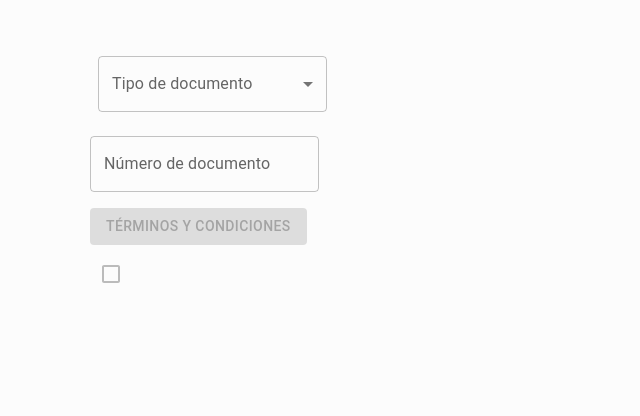
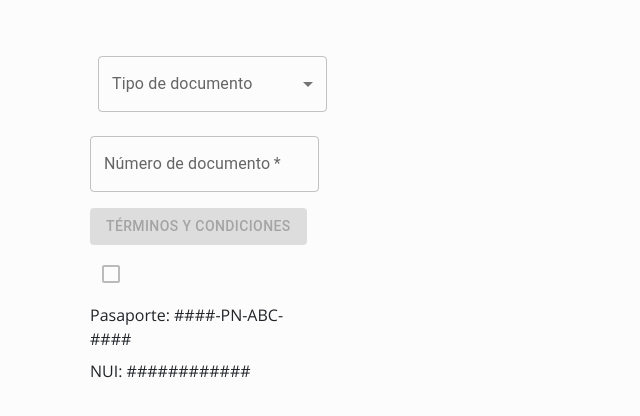
Before and after one commit to veronicapava/AppTerms, a React (Create React App) app: page / in a window 1280 px wide. Shown: the top 416 px of the page, without its empty margins (0-640 px from the left). Built offline with nearby package versions, Linux system fonts and the light colour scheme.

Commit message:
Mejora funcionalidad para verificar los tipos de documentos

```diff
--- a/src/components/inputs/InputNumDoc.jsx
+++ b/src/components/inputs/InputNumDoc.jsx
@@ -1,4 +1,4 @@
-import { useContext } from "react"
+import { useContext, useState } from "react"
 import { AppContext } from "../../context/AppContext"
 
 import InputTypeDoc from "./InputTypeDoc"
@@ -10,20 +10,37 @@ import Box from "@mui/material/Box"
 import TextField from "@mui/material/TextField"
 
 const InputNumDoc = () => {
-  const { number, setNumber } = useContext(AppContext)
+  const [errorMessage, setErrorMessage] = useState("")
+  const { number, setNumber, documentType } = useContext(AppContext)
+  const [numeroVerificado, setNumeroVerificado] = useState(false)
 
-  let pasaporte = "^\\d{4}-PN-\\w{3}-\\d{4}$"
-  let nui = "^\\d{12}$"
-
-  let pasaporteVerificado = number.match(pasaporte)
-  let nuiVerificado = number.match(nui)
+  let pasaporteRegex = "^\\d{4}-PN-\\w{3}-\\d{4}$"
+  let nuiRegex = "^\\d{12}$"
 
   const handleChange = (event) => {
     setNumber(event.target.value)
+
+    if (documentType == "Pasaporte") {
+      validatePasaporte(event.target.value)
+    } else if (documentType == "NUI") {
+      validateNui(event.target.value)
+    } else {
+      setErrorMessage("Ingresa datos validos")
+    }
+  }
+
+  const validatePasaporte = (value) => {
+    let valor = value.match(pasaporteRegex)
+    setNumeroVerificado(valor)
+  }
+  const validateNui = (value) => {
+    let valor2 = value.match(nuiRegex)
+
+    setNumeroVerificado(valor2)
   }
   return (
-    <div>
-      {!pasaporteVerificado && (
+    <form>
+      {!numeroVerificado && (
         <Box
           component="form"
           sx={{
@@ -33,13 +50,22 @@ const InputNumDoc = () => {
           autoComplete="off"
         >
           <InputTypeDoc />
-          <TextField id="outlined-basic" label="Número de documento" variant="outlined" onChange={handleChange} />
+          <TextField
+            id="outlined-basic"
+            label="Número de documento"
+            variant="outlined"
+            onChange={handleChange}
+            required
+          />
           <ButtonTerm disabled />
           <CheckBoxDis />
+          <p>Pasaporte: ####-PN-ABC-####</p>
+          <p>NUI: ############</p>
+          {errorMessage ? <p className="alert alert-dismissible alert-primary">{errorMessage}</p> : null}
         </Box>
       )}
-      {pasaporteVerificado && <ButtonTermHab />}
-    </div>
+      {numeroVerificado && <ButtonTermHab />}
+    </form>
   )
 }
 export default InputNumDoc
```
